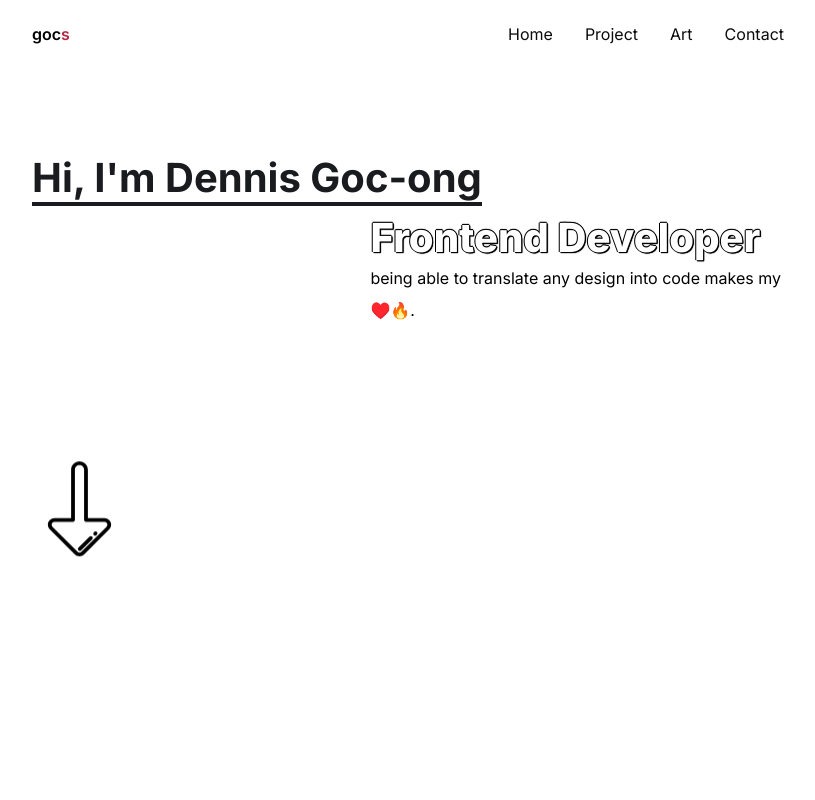
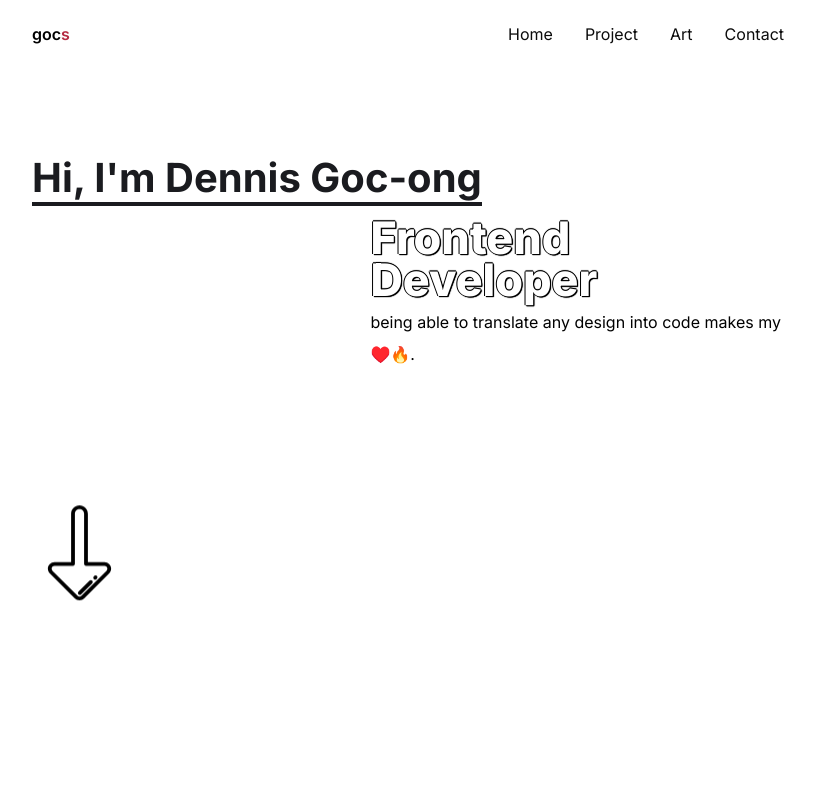
Before and after one commit to m-dennisgocong/gocs, a React (Vite) app: page / in a window 1280 px wide. Shown: the top 800 px of the page, without its empty margins (232-1047 px from the left). Built offline with nearby package versions, Linux system fonts and the light colour scheme.

Commit message:
update: increase font size on large screen

```diff
--- a/src/styles/Hero.scss
+++ b/src/styles/Hero.scss
@@ -69,7 +69,7 @@
         p{
             line-height: 2rem;
             span#rule{
-                font-size: 2.5rem;
+                font-size: 2.8rem;
             }
             margin-left: 40%;
             margin-bottom: 20%;
```
